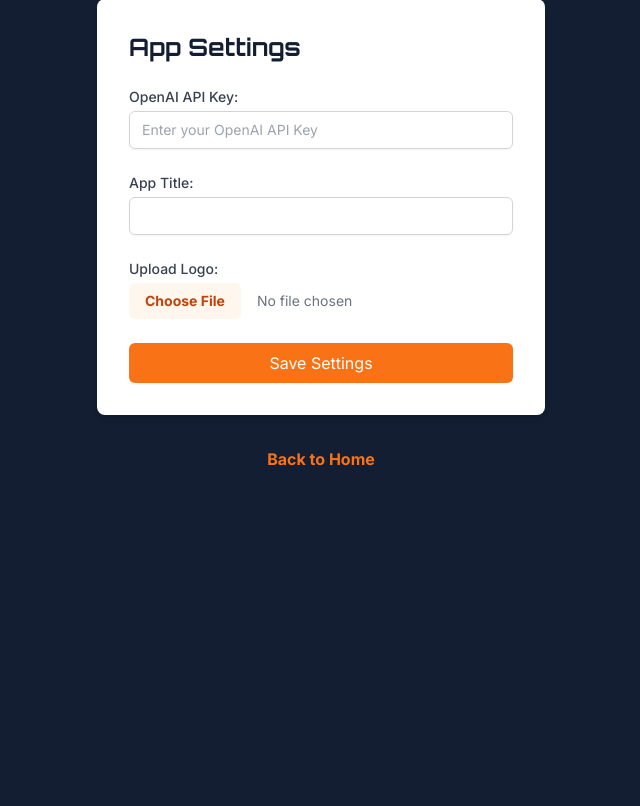
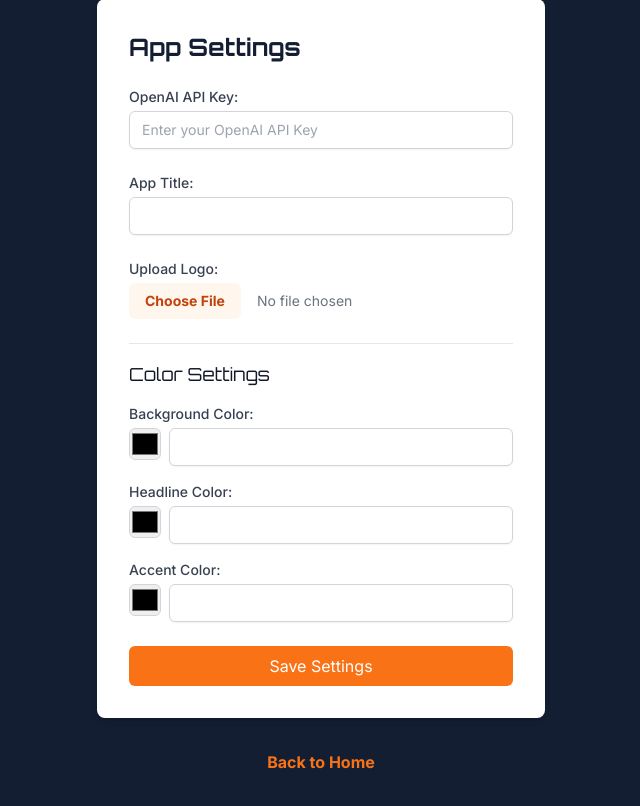
Before and after one commit to thehotbot/RoyaTest, a Flask app: page /settings in a window 1280 px wide. Shown: the part 129-935 px from the top of the page, without its empty margins (319-959 px from the left). Before the commit the page ends 595 px from the top, so only its background shows below. Run offline with Flask 3, Linux system fonts and the light colour scheme; the visitor is signed in with stand-in values (Sample User, id 1).

Commit message:
Agent step completed: Add color customization settings to the settings page including background color, headline color, and accent color with hover states. Update the UI to reflect these color settings.

```diff
--- a/main.py
+++ b/main.py
@@ -38,6 +38,13 @@ def login():
         stored_password = os.environ.get('LOGIN_PASSWORD')
         if password == stored_password:
             session['authenticated'] = True
+            # Set default colors if not already set
+            if 'bg_color' not in session:
+                session['bg_color'] = '#141E33'
+            if 'headline_color' not in session:
+                session['headline_color'] = '#FCBA04'
+            if 'accent_color' not in session:
+                session['accent_color'] = '#FD4C00'
             return redirect(url_for('index'))
         else:
             return render_template('login.html', error='Invalid password')
@@ -52,7 +59,11 @@ def logout():
 def index():
     if not session.get('authenticated'):
         return redirect(url_for('login'))
-    return render_template('index.html', title=session.get('app_title', 'The Hot Bot Demo'))
+    return render_template('index.html',
+                         title=session.get('app_title', 'The Hot Bot Demo'),
+                         bg_color=session.get('bg_color', '#141E33'),
+                         headline_color=session.get('headline_color', '#FCBA04'),
+                         accent_color=session.get('accent_color', '#FD4C00'))
 
 @app.route('/settings', methods=['GET', 'POST'])
 def settings():
@@ -71,6 +82,18 @@ def settings():
         if new_title:
             session['app_title'] = new_title
 
+        # Update Colors
+        bg_color = request.form.get('bg_color')
+        headline_color = request.form.get('headline_color')
+        accent_color = request.form.get('accent_color')
+
+        if bg_color:
+            session['bg_color'] = bg_color
+        if headline_color:
+            session['headline_color'] = headline_color
+        if accent_color:
+            session['accent_color'] = accent_color
+
         # Handle Logo Upload
         if 'logo' in request.files:
             file = request.files['logo']
@@ -87,7 +110,7 @@ def settings():
                     file_path = os.path.join(app.config['UPLOAD_FOLDER'], filename)
                     file.save(file_path)
                     session['logo_path'] = f'uploads/{filename}'
-                    flash('Logo uploaded successfully!', 'success')
+                    flash('Settings updated successfully!', 'success')
                 except Exception as e:
                     logging.error(f"File upload error: {e}")
                     flash('Failed to upload logo. Please try again.', 'error')
@@ -96,7 +119,11 @@ def settings():
 
         return redirect(url_for('settings'))
 
-    return render_template('settings.html', title=session.get('app_title', 'The Hot Bot Demo'))
+    return render_template('settings.html',
+                         title=session.get('app_title', 'The Hot Bot Demo'),
+                         bg_color=session.get('bg_color', '#141E33'),
+                         headline_color=session.get('headline_color', '#FCBA04'),
+                         accent_color=session.get('accent_color', '#FD4C00'))
 
 @app.route('/get_assistants')
 def get_assistants_route():
@@ -138,5 +165,5 @@ def send_message():
         return jsonify({"error": str(e)}), 500
 
 if __name__ == '__main__':
-    port = int(os.environ.get('PORT', 3001))  # Updated default port to 3001
+    port = int(os.environ.get('PORT', 3001))
     app.run(host='0.0.0.0', port=port, debug=False)
--- a/static/css/output.css
+++ b/static/css/output.css
@@ -617,6 +617,10 @@ video {
   margin-bottom: 2rem;
 }
 
+.ml-2 {
+  margin-left: 0.5rem;
+}
+
 .mt-1 {
   margin-top: 0.25rem;
 }
@@ -641,6 +645,10 @@ video {
   display: none;
 }
 
+.h-8 {
+  height: 2rem;
+}
+
 .h-full {
   height: 100%;
 }
@@ -651,6 +659,10 @@ video {
 
 .min-h-screen {
   min-height: 100vh;
+}
+
+.w-8 {
+  width: 2rem;
 }
 
 .w-96 {
@@ -673,8 +685,16 @@ video {
   max-width: 20rem;
 }
 
+.flex-1 {
+  flex: 1 1 0%;
+}
+
 .flex-grow {
   flex-grow: 1;
+}
+
+.cursor-pointer {
+  cursor: pointer;
 }
 
 .appearance-none {
@@ -707,6 +727,12 @@ video {
   --tw-space-x-reverse: 0;
   margin-right: calc(1rem * var(--tw-space-x-reverse));
   margin-left: calc(1rem * calc(1 - var(--tw-space-x-reverse)));
+}
+
+.space-y-4 > :not([hidden]) ~ :not([hidden]) {
+  --tw-space-y-reverse: 0;
+  margin-top: calc(1rem * calc(1 - var(--tw-space-y-reverse)));
+  margin-bottom: calc(1rem * var(--tw-space-y-reverse));
 }
 
 .space-y-6 > :not([hidden]) ~ :not([hidden]) {
@@ -755,6 +781,15 @@ video {
   border-width: 1px;
 }
 
+.border-t {
+  border-top-width: 1px;
+}
+
+.border-gray-200 {
+  --tw-border-opacity: 1;
+  border-color: rgb(229 231 235 / var(--tw-border-opacity));
+}
+
 .border-gray-300 {
   --tw-border-opacity: 1;
   border-color: rgb(209 213 219 / var(--tw-border-opacity));
@@ -763,11 +798,6 @@ video {
 .bg-\[\#141E33\] {
   --tw-bg-opacity: 1;
   background-color: rgb(20 30 51 / var(--tw-bg-opacity));
-}
-
-.bg-\[\#FD4C00\] {
-  --tw-bg-opacity: 1;
-  background-color: rgb(253 76 0 / var(--tw-bg-opacity));
 }
 
 .bg-gray-100 {
@@ -846,6 +876,10 @@ video {
   padding-bottom: 2rem;
 }
 
+.pt-4 {
+  padding-top: 1rem;
+}
+
 .text-center {
   text-align: center;
 }
@@ -904,6 +938,11 @@ video {
 .text-gray-700 {
   --tw-text-opacity: 1;
   color: rgb(55 65 81 / var(--tw-text-opacity));
+}
+
+.text-gray-900 {
+  --tw-text-opacity: 1;
+  color: rgb(17 24 39 / var(--tw-text-opacity));
 }
 
 .text-green-700 {
--- a/templates/settings.html
+++ b/templates/settings.html
@@ -37,6 +37,36 @@
                     <label for="logo" class="block text-sm font-medium text-gray-700">Upload Logo:</label>
                     <input type="file" id="logo" name="logo" accept="image/*" class="mt-1 block w-full text-sm text-gray-500 file:mr-4 file:py-2 file:px-4 file:rounded-md file:border-0 file:text-sm file:font-semibold file:bg-orange-50 file:text-orange-700 hover:file:bg-orange-100">
                 </div>
+
+                <!-- Color Settings -->
+                <div class="space-y-4 pt-4 border-t border-gray-200">
+                    <h3 class="text-lg font-medium text-gray-900">Color Settings</h3>
+
+                    <div>
+                        <label for="bg_color" class="block text-sm font-medium text-gray-700">Background Color:</label>
+                        <div class="mt-1 flex">
+                            <input type="color" id="bg_color" name="bg_color" value="{{ session.get('bg_color', '#141E33') }}" class="h-8 w-8 rounded-md border border-gray-300 cursor-pointer">
+                            <input type="text" value="{{ session.get('bg_color', '#141E33') }}" class="ml-2 flex-1 border border-gray-300 rounded-md shadow-sm py-2 px-3 text-sm" readonly>
+                        </div>
+                    </div>
+
+                    <div>
+                        <label for="headline_color" class="block text-sm font-medium text-gray-700">Headline Color:</label>
+                        <div class="mt-1 flex">
+                            <input type="color" id="headline_color" name="headline_color" value="{{ session.get('headline_color', '#FCBA04') }}" class="h-8 w-8 rounded-md border border-gray-300 cursor-pointer">
+                            <input type="text" value="{{ session.get('headline_color', '#FCBA04') }}" class="ml-2 flex-1 border border-gray-300 rounded-md shadow-sm py-2 px-3 text-sm" readonly>
+                        </div>
+                    </div>
+
+                    <div>
+                        <label for="accent_color" class="block text-sm font-medium text-gray-700">Accent Color:</label>
+                        <div class="mt-1 flex">
+                            <input type="color" id="accent_color" name="accent_color" value="{{ session.get('accent_color', '#FD4C00') }}" class="h-8 w-8 rounded-md border border-gray-300 cursor-pointer">
+                            <input type="text" value="{{ session.get('accent_color', '#FD4C00') }}" class="ml-2 flex-1 border border-gray-300 rounded-md shadow-sm py-2 px-3 text-sm" readonly>
+                        </div>
+                    </div>
+                </div>
+
                 <div>
                     <button type="submit" class="w-full bg-orange-500 text-white px-4 py-2 rounded-md hover:bg-orange-600 focus:outline-none focus:ring-2 focus:ring-orange-500 focus:ring-offset-2 transition duration-300">
                         Save Settings
@@ -47,5 +77,14 @@
 
         <a href="{{ url_for('index') }}" class="mt-8 text-orange-500 hover:text-orange-700 font-semibold">Back to Home</a>
     </div>
+
+    <script>
+        // Update the text inputs when color inputs change
+        document.querySelectorAll('input[type="color"]').forEach(input => {
+            input.addEventListener('input', (e) => {
+                e.target.nextElementSibling.value = e.target.value.toUpperCase();
+            });
+        });
+    </script>
 </body>
 </html>
```
Also changed, not shown: templates/index.html (+32 -3 lines), 1 other file.
